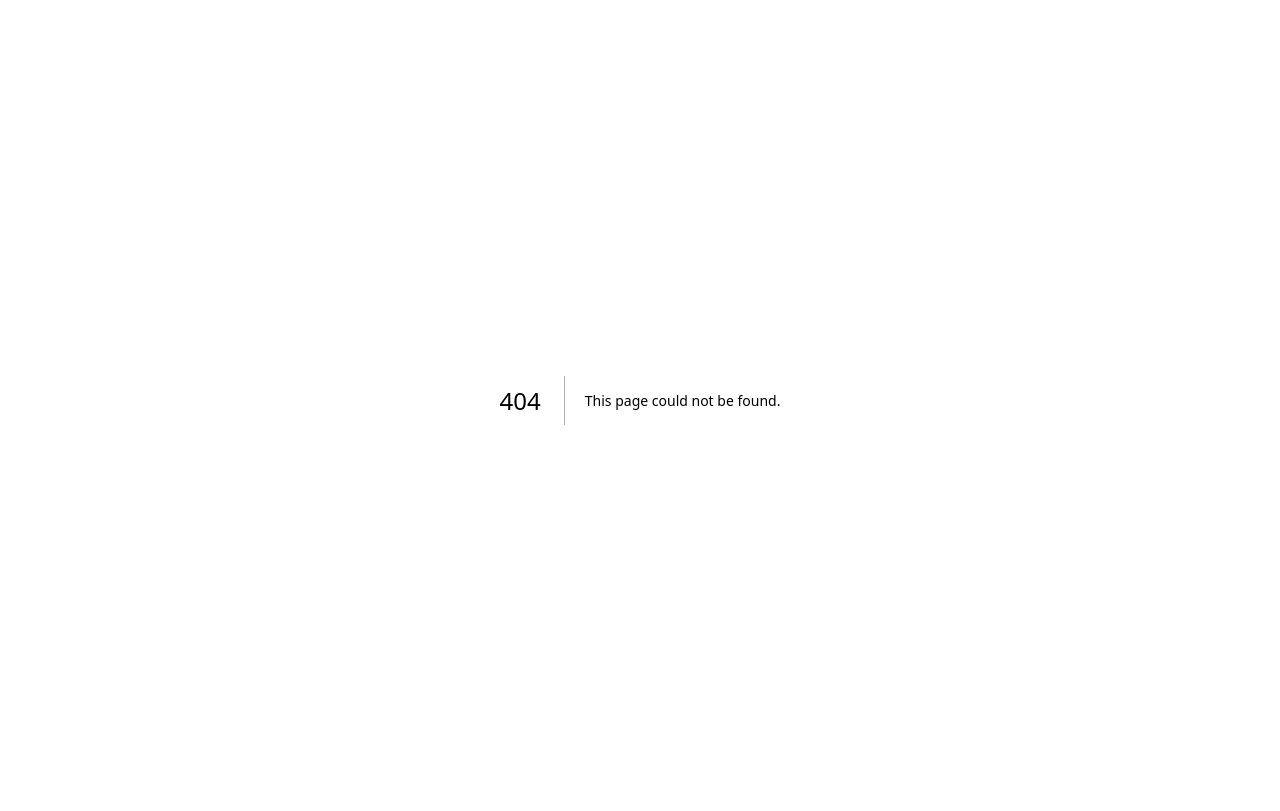
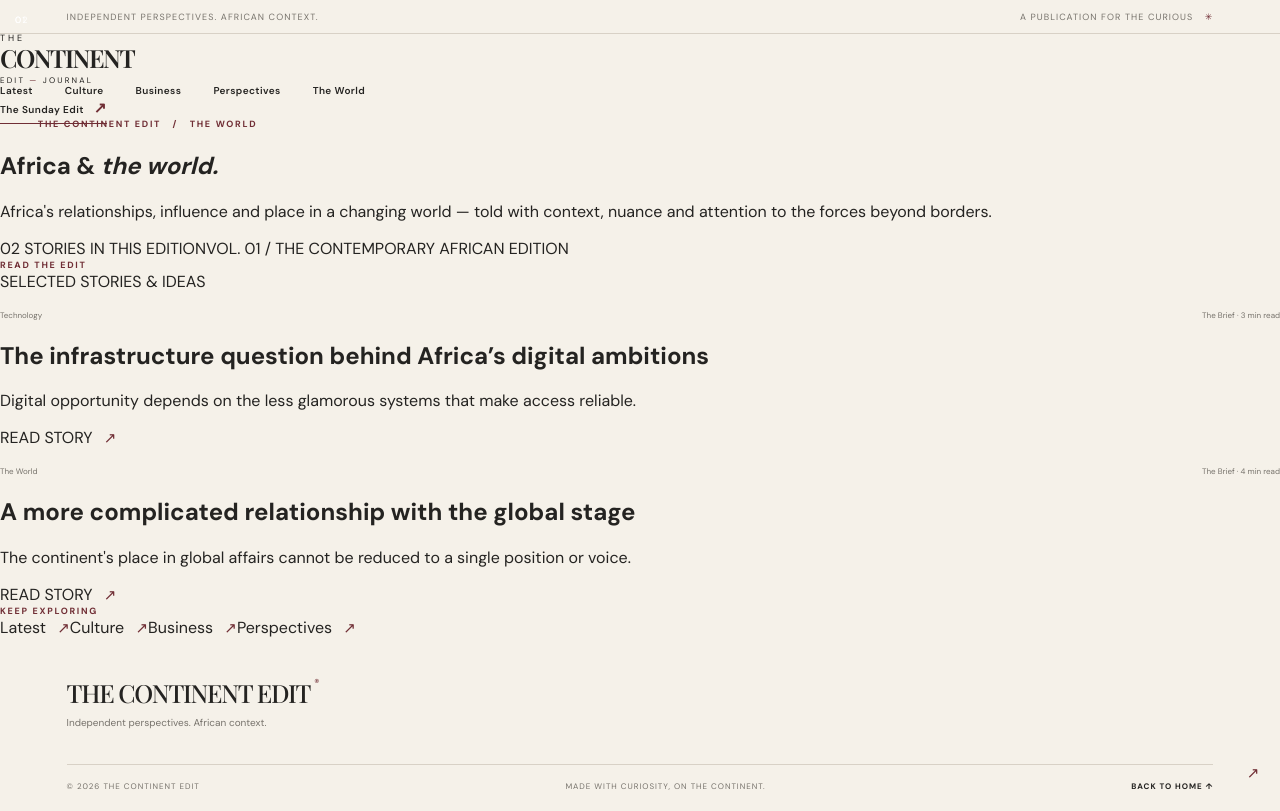
Before and after one commit to RNLD777/the-continent-edit, a Next.js app: page /the-world in a window 1280 px wide. Before the commit this address had no page. Built offline with nearby package versions, Linux system fonts and the light colour scheme; a web font is replaced by a local one.

Commit message:
Add full the-world section page

```diff
--- /dev/null
+++ b/app/the-world/page.tsx
@@ -0,0 +1,5 @@
+import type { Metadata } from "next";
+import SectionPage from "../SectionPage";
+import { editorialStories } from "../../lib/stories";
+export const metadata: Metadata = { title: "The World", description: "Africa's relationships, influence and place in a changing world." };
+export default function TheWorldPage() { return <SectionPage title="The World" sectionLabel="the-world" description="Africa's relationships, influence and place in a changing world — told with context, nuance and attention to the forces beyond borders." stories={editorialStories.filter((story) => story.category === "The World" || story.category === "Technology")} />; }
```
